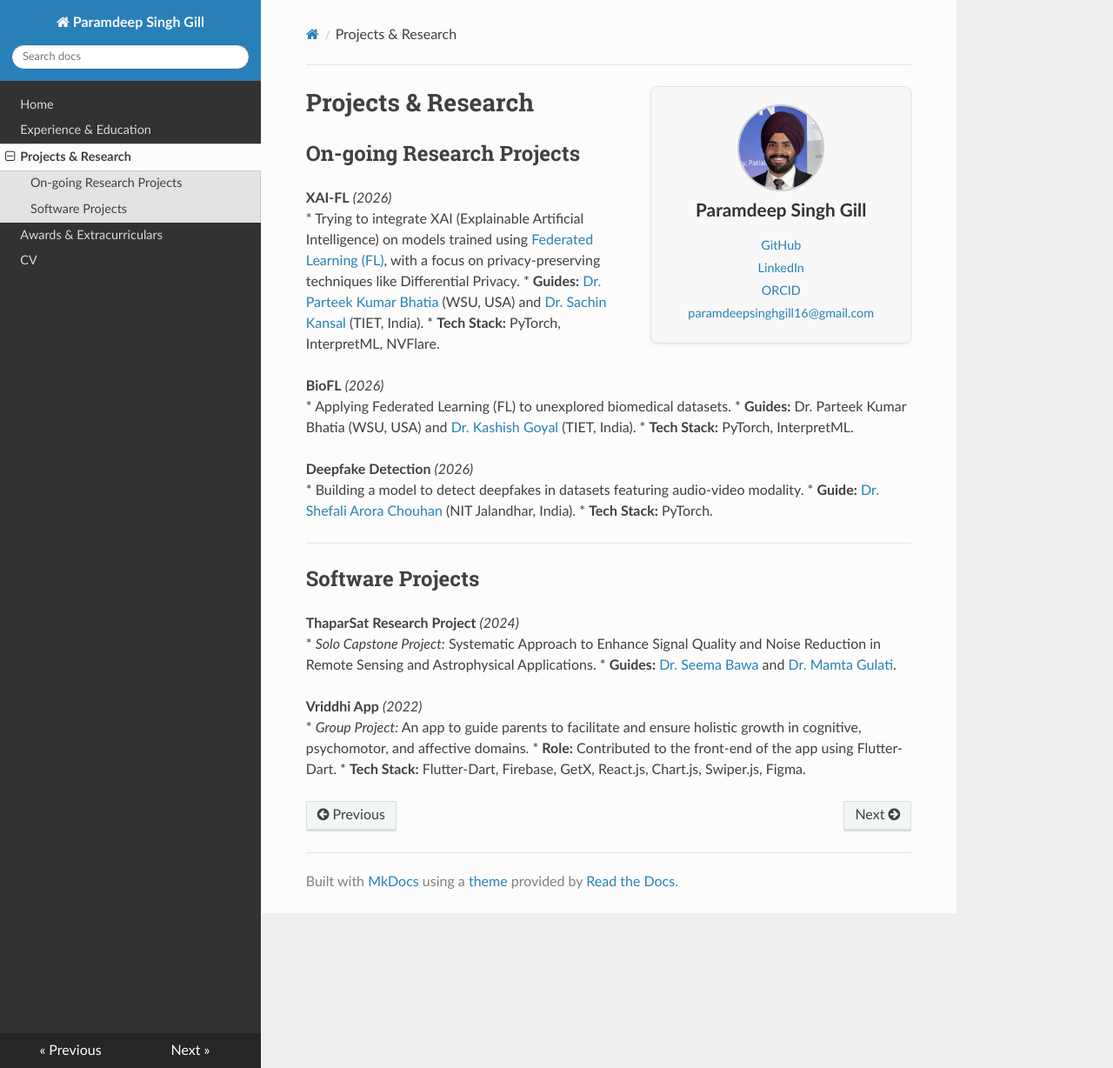
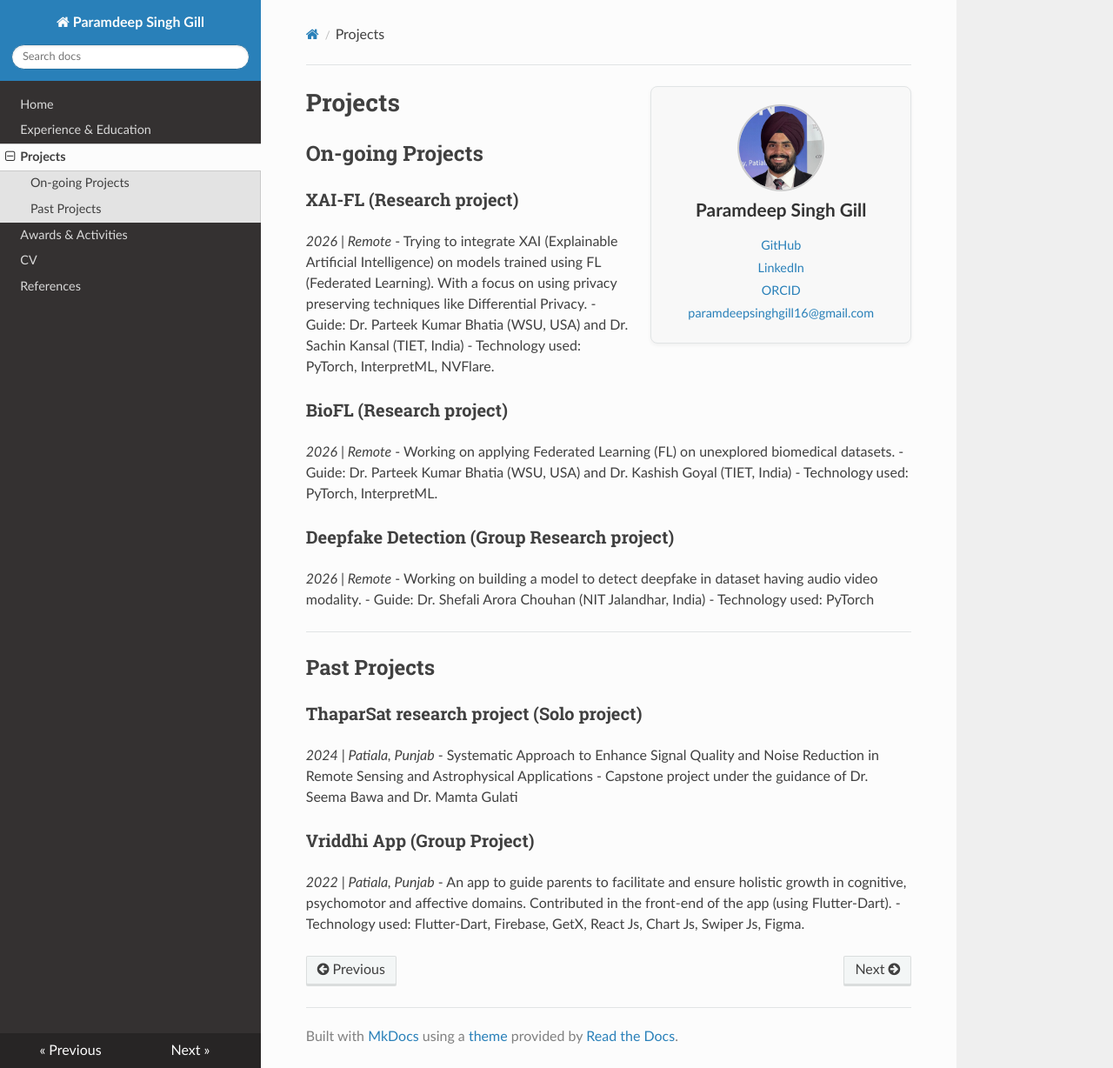
Before and after one commit to paramdeep299792/paramdeep299792.github.io, an MkDocs documentation site: the page built from docs/projects.md, in a window 1280 px wide and 1228 px high. Shown: the whole window at 87% size. Built offline with MkDocs 1.6.1, drawn with Linux system fonts in a browser that asks for light colours; nearby versions of some CDN libraries.

Commit message:
First iteration of website

```diff
--- a/docs/projects.md
+++ b/docs/projects.md
@@ -1,31 +1,35 @@
-# Projects & Research
+# Projects
 
-## On-going Research Projects
+## On-going Projects
 
-**XAI-FL** *(2026)*
-* Trying to integrate XAI (Explainable Artificial Intelligence) on models trained using [Federated Learning (FL)](https://doi.org/10.48550/arXiv.1602.05629), with a focus on privacy-preserving techniques like Differential Privacy.
-* **Guides:** [Dr. Parteek Kumar Bhatia](https://school.eecs.wsu.edu/directory/wsu-profile/parteek.kumar/) (WSU, USA) and [Dr. Sachin Kansal](https://csed.thapar.edu/facultydetails/MTQyNA==) (TIET, India).
-* **Tech Stack:** PyTorch, InterpretML, NVFlare.
+### XAI-FL (Research project)
+*2026 | Remote*
+- Trying to integrate XAI (Explainable Artificial Intelligence) on models trained using FL (Federated Learning). With a focus on using privacy preserving techniques like Differential Privacy.
+- Guide: Dr. Parteek Kumar Bhatia (WSU, USA) and Dr. Sachin Kansal (TIET, India)
+- Technology used: PyTorch, InterpretML, NVFlare.
 
-**BioFL** *(2026)*
-* Applying Federated Learning (FL) to unexplored biomedical datasets.
-* **Guides:** Dr. Parteek Kumar Bhatia (WSU, USA) and [Dr. Kashish Goyal](https://csed.thapar.edu/facultydetails/MTcxNg==) (TIET, India).
-* **Tech Stack:** PyTorch, InterpretML.
+### BioFL (Research project)
+*2026 | Remote*
+- Working on applying Federated Learning (FL) on unexplored biomedical datasets.
+- Guide: Dr. Parteek Kumar Bhatia (WSU, USA) and Dr. Kashish Goyal (TIET, India)
+- Technology used: PyTorch, InterpretML.
 
-**Deepfake Detection** *(2026)*
-* Building a model to detect deepfakes in datasets featuring audio-video modality.
-* **Guide:** [Dr. Shefali Arora Chouhan](https://departments.nitj.ac.in/dept/cse/Faculty/6430447138bff038a7808ce8) (NIT Jalandhar, India).
-* **Tech Stack:** PyTorch.
+### Deepfake Detection (Group Research project)
+*2026 | Remote*
+- Working on building a model to detect deepfake in dataset having audio video modality.
+- Guide: Dr. Shefali Arora Chouhan (NIT Jalandhar, India)
+- Technology used: PyTorch
 
 ---
 
-## Software Projects
+## Past Projects
 
-**ThaparSat Research Project** *(2024)*
-* *Solo Capstone Project:* Systematic Approach to Enhance Signal Quality and Noise Reduction in Remote Sensing and Astrophysical Applications.
-* **Guides:** [Dr. Seema Bawa](https://csed.thapar.edu/facultydetails/OTYx) and [Dr. Mamta Gulati](https://som.thapar.edu/facultydetails/NjYy).
+### ThaparSat research project (Solo project)
+*2024 | Patiala, Punjab*
+- Systematic Approach to Enhance Signal Quality and Noise Reduction in Remote Sensing and Astrophysical Applications
+- Capstone project under the guidance of Dr. Seema Bawa and Dr. Mamta Gulati
 
-**Vriddhi App** *(2022)*
-* *Group Project:* An app to guide parents to facilitate and ensure holistic growth in cognitive, psychomotor, and affective domains.
-* **Role:** Contributed to the front-end of the app using Flutter-Dart.
-* **Tech Stack:** Flutter-Dart, Firebase, GetX, React.js, Chart.js, Swiper.js, Figma.
+### Vriddhi App (Group Project)
+*2022 | Patiala, Punjab*
+- An app to guide parents to facilitate and ensure holistic growth in cognitive, psychomotor and affective domains. Contributed in the front-end of the app (using Flutter-Dart).
+- Technology used: Flutter-Dart, Firebase, GetX, React Js, Chart Js, Swiper Js, Figma.
--- a/mkdocs.yml
+++ b/mkdocs.yml
@@ -14,6 +14,7 @@ theme:
 nav:
   - Home: index.md
   - Experience & Education: experience.md
-  - Projects & Research: projects.md
-  - Awards & Extracurriculars: achievements.md
+  - Projects: projects.md
+  - Awards & Activities: achievements.md
   - CV: cv.md
+  - References: references.md
```
Also changed, not shown: docs/achievements.md (+29 -14 lines), docs/experience.md (+17 -19 lines), docs/index.md (+8 -9 lines), docs/references.md (added, +9 -0 lines), params.json (added, +178 -0 lines), templates/achievements.md (added, +19 -0 lines), templates/experience.md (added, +23 -0 lines), templates/index.md (added, +14 -0 lines), templates/projects.md (added, +24 -0 lines), templates/references.md (added, +8 -0 lines), 2 other files.
